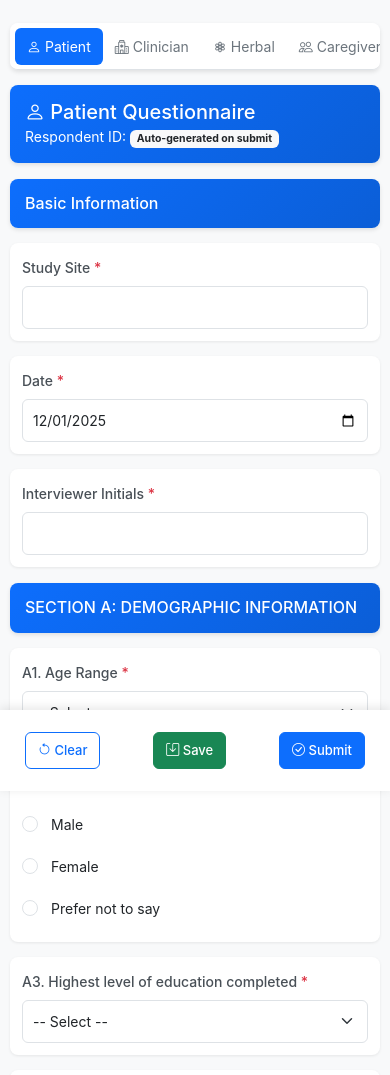
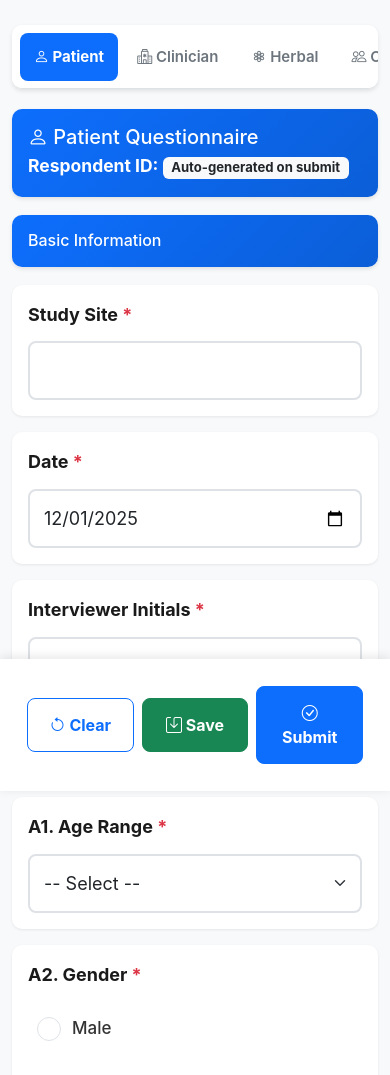
Before and after one commit to nunyalabs/hpt-questions, a plain HTML site: page index.html in a window 390 px wide. Shown: the part 53-1128 px from the top of the page. Drawn offline with nearby package versions, Linux system fonts and the light colour scheme.

Commit message:
Optimize UI for mobile phones - larger, bolder, cleaner
- Increase base font size from 14px to 18px for better readability
- Make all headings bold (font-weight: 700)
- Bold section headers and form labels for visual clarity
- Larger form inputs (50px min-height) with better padding (14px)
- Bigger checkboxes and form controls (24px width)
- Improved tab navigation with 16px bold fonts
- Enhanced button sizing (50px min-height, 16px font)
- Better spacing between elements (margins 18-20px)
- Optimized for small Android phone screens
- Cleaner, more readable data tables (16px base font)

```diff
--- a/index.html
+++ b/index.html
@@ -28,54 +28,62 @@
             padding-bottom: 90px;
             background-color: #f8f9fa;
             font-family: -apple-system, BlinkMacSystemFont, "Segoe UI", Roboto, sans-serif;
+            font-size: 18px;
+            line-height: 1.6;
         }
 
         .nav-tabs {
             background: white;
-            padding: 5px;
-            border-radius: 8px;
-            margin-bottom: 15px;
+            padding: 8px;
+            border-radius: 10px;
+            margin-bottom: 20px;
             overflow-x: auto;
             flex-wrap: nowrap;
             box-shadow: 0 2px 4px rgba(0,0,0,0.1);
+            gap: 5px;
         }
 
         .nav-tabs .nav-link {
             border: none;
             color: #6c757d;
-            padding: 8px 12px;
-            font-size: 14px;
+            padding: 12px 16px;
+            font-size: 16px;
+            font-weight: 600;
             white-space: nowrap;
-            border-radius: 6px;
+            border-radius: 8px;
         }
 
         .nav-tabs .nav-link.active {
             background: var(--primary);
             color: white;
+            font-weight: 700;
         }
 
         .section-header {
             background: linear-gradient(135deg, var(--primary), #0b5ed7);
             color: white;
-            padding: 15px;
-            border-radius: 8px;
-            margin-bottom: 15px;
+            padding: 18px;
+            border-radius: 10px;
+            margin-bottom: 20px;
             box-shadow: 0 2px 4px rgba(0,0,0,0.1);
+            font-size: 20px;
+            font-weight: 700;
         }
 
         .question-group {
             background: white;
-            padding: 15px;
-            border-radius: 8px;
-            margin-bottom: 15px;
+            padding: 18px;
+            border-radius: 10px;
+            margin-bottom: 18px;
             box-shadow: 0 1px 3px rgba(0,0,0,0.08);
         }
 
         .form-label {
-            font-weight: 500;
-            color: #495057;
-            margin-bottom: 8px;
-            font-size: 14px;
+            font-weight: 700;
+            color: #1a1a1a;
+            margin-bottom: 12px;
+            font-size: 18px;
+            display: block;
         }
 
         .required::after {
@@ -84,37 +92,63 @@
         }
 
         .form-control, .form-select {
-            border: 1px solid #dee2e6;
-            border-radius: 6px;
-            padding: 10px;
-            font-size: 14px;
+            border: 2px solid #dee2e6;
+            border-radius: 8px;
+            padding: 14px;
+            font-size: 18px;
+            min-height: 50px;
+            background-color: #fff;
+        }
+
+        .form-control:focus, .form-select:focus {
+            border-color: var(--primary);
+            box-shadow: 0 0 0 0.2rem rgba(13, 110, 253, 0.25);
         }
 
         .form-check {
-            padding: 8px 0;
-            padding-left: 1.5em;
+            padding: 12px 0;
+            padding-left: 2em;
+            margin-bottom: 10px;
         }
 
         .form-check-label {
-            font-size: 14px;
-            margin-left: 5px;
+            font-size: 17px;
+            margin-left: 8px;
+            font-weight: 500;
+            color: #333;
+        }
+
+        .form-check-input {
+            width: 24px;
+            height: 24px;
+            margin-top: 3px;
+            cursor: pointer;
         }
 
         .scale-table {
-            font-size: 13px;
+            font-size: 16px;
             width: 100%;
+            margin-top: 12px;
         }
 
         .scale-table td, .scale-table th {
-            padding: 8px 4px;
+            padding: 12px 8px;
             vertical-align: middle;
             text-align: center;
+            font-weight: 500;
         }
 
         .scale-table td:first-child {
             text-align: left;
-            font-weight: 500;
-            min-width: 200px;
+            font-weight: 700;
+            min-width: 140px;
+            font-size: 17px;
+        }
+
+        .scale-table th {
+            background: #f0f0f0;
+            font-weight: 700;
+            font-size: 16px;
         }
 
         .fixed-bottom-bar {
@@ -123,26 +157,30 @@
             left: 0;
             right: 0;
             background: white;
-            padding: 12px 15px;
+            padding: 15px;
             box-shadow: 0 -2px 10px rgba(0,0,0,0.1);
             z-index: 1000;
+            display: flex;
+            gap: 10px;
         }
 
         .btn-action {
-            font-size: 14px;
-            padding: 10px 15px;
-            border-radius: 6px;
-            font-weight: 500;
+            font-size: 16px;
+            padding: 14px 20px;
+            border-radius: 8px;
+            font-weight: 700;
+            flex: 1;
+            min-height: 50px;
         }
 
         .status-badge {
             display: inline-flex;
             align-items: center;
-            padding: 4px 12px;
+            padding: 6px 14px;
             border-radius: 12px;
-            font-size: 12px;
-            font-weight: 500;
-            gap: 5px;
+            font-size: 14px;
+            font-weight: 600;
+            gap: 6px;
         }
 
         .online {
@@ -166,13 +204,20 @@
         }
 
         .data-table {
-            font-size: 13px;
+            font-size: 16px;
         }
 
         .data-table th {
             background: var(--primary);
             color: white;
-            font-weight: 500;
+            font-weight: 700;
+            padding: 12px 8px;
+            font-size: 16px;
+        }
+
+        .data-table td {
+            padding: 10px 8px;
+            font-size: 16px;
         }
 
         .tab-pane {
@@ -185,20 +230,58 @@
 
         @media (max-width: 576px) {
             .container {
-                padding: 10px;
+                padding: 12px;
+            }
+
+            body {
+                font-size: 18px;
             }
 
             .question-group {
-                padding: 12px;
+                padding: 16px;
+                margin-bottom: 16px;
+            }
+
+            .section-header {
+                padding: 16px;
+                font-size: 20px;
+                margin-bottom: 18px;
+            }
+
+            .form-label {
+                font-size: 18px;
+                font-weight: 700;
+                margin-bottom: 12px;
+            }
+
+            .form-control, .form-select {
+                font-size: 18px;
+                padding: 14px;
+                min-height: 50px;
+            }
+
+            .form-check-label {
+                font-size: 17px;
             }
 
             .btn-action {
-                font-size: 13px;
-                padding: 8px 12px;
+                font-size: 16px;
+                padding: 14px 16px;
+                min-height: 50px;
+            }
+
+            .nav-tabs .nav-link {
+                font-size: 15px;
+                padding: 12px 14px;
             }
 
             .scale-table {
-                font-size: 11px;
+                font-size: 15px;
+            }
+
+            .scale-table td:first-child {
+                min-width: 120px;
+                font-size: 15px;
             }
         }
     </style>
```
